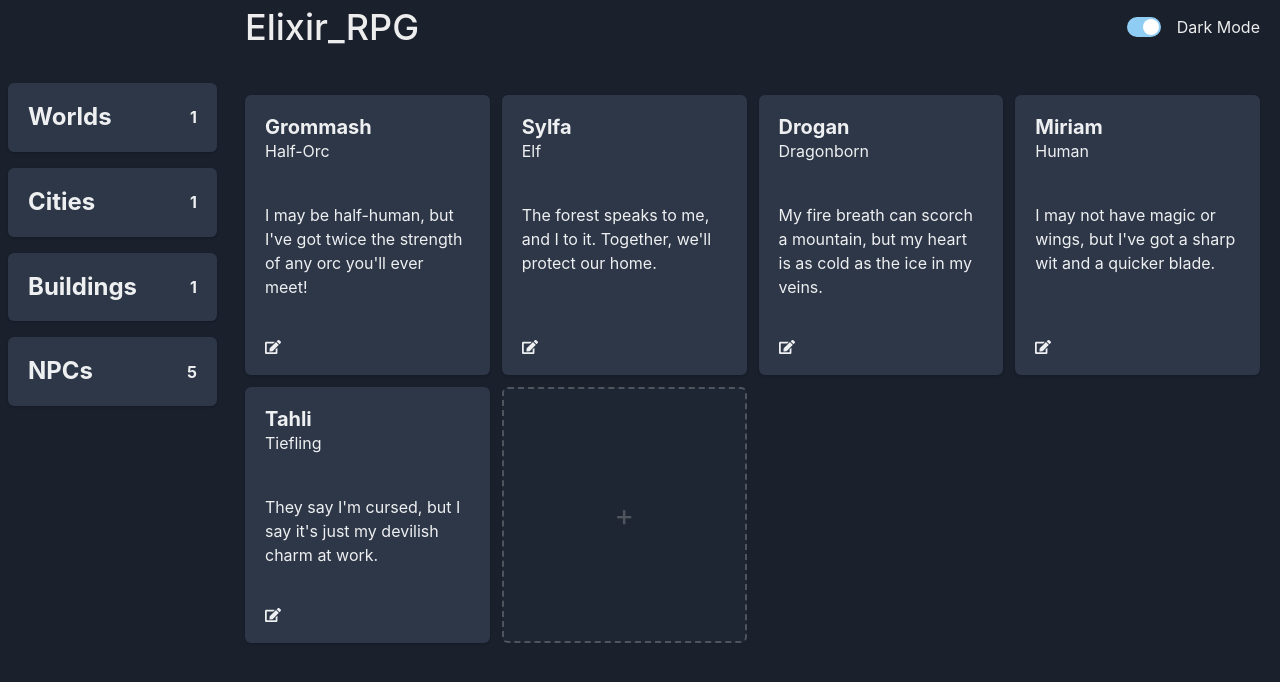
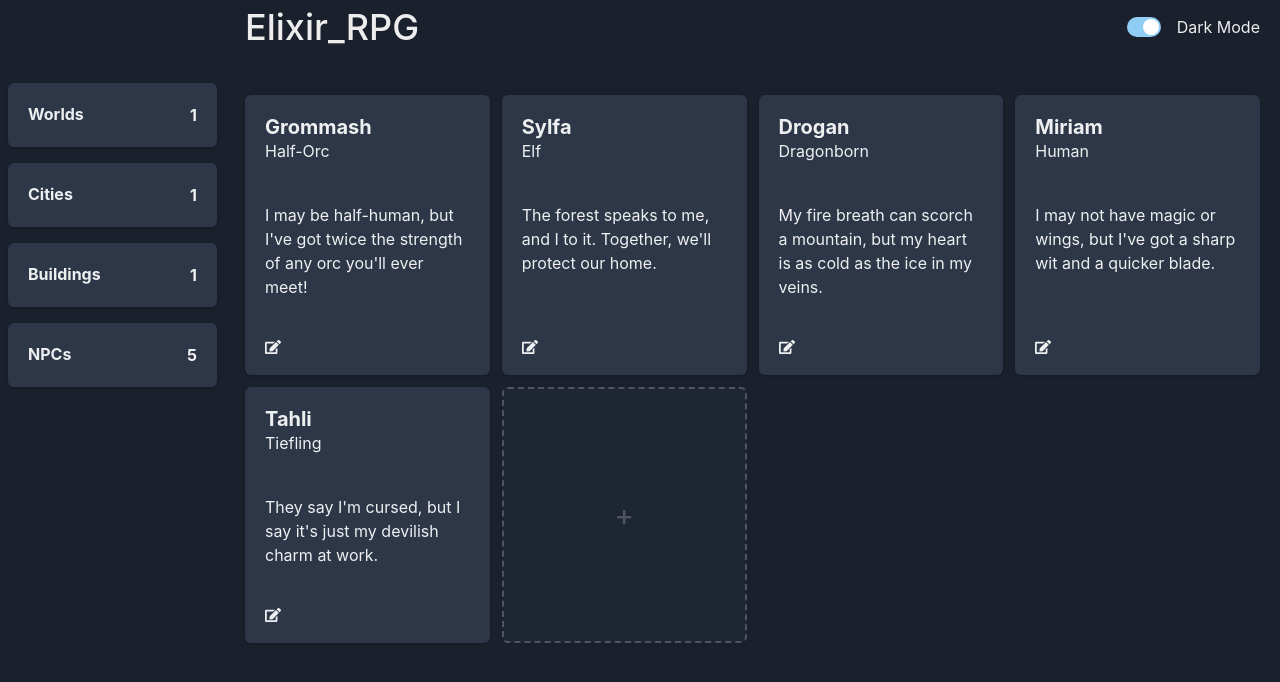
Before and after one commit to xBromsson/elixir_rpg, a React (Vite) app: page / in a window 1280 px wide. Shown: the top 682 px of the page. Built offline with nearby package versions, Linux system fonts and the light colour scheme.

Commit message:
fixed a typo

```diff
--- a/src/components/CategoryCard.jsx
+++ b/src/components/CategoryCard.jsx
@@ -16,7 +16,7 @@ const CategoryCard = ({ name, count }) => {
     <Card>
       <CardBody>
         <HStack justifyContent={"space-between"}>
-          <Heading fontSize={"2xl"} fontWeight={700}>
+          <Heading fontSize={"1xl"} fontWeight={700}>
             {name}
           </Heading>
           <Center size={"25px"}>
```
